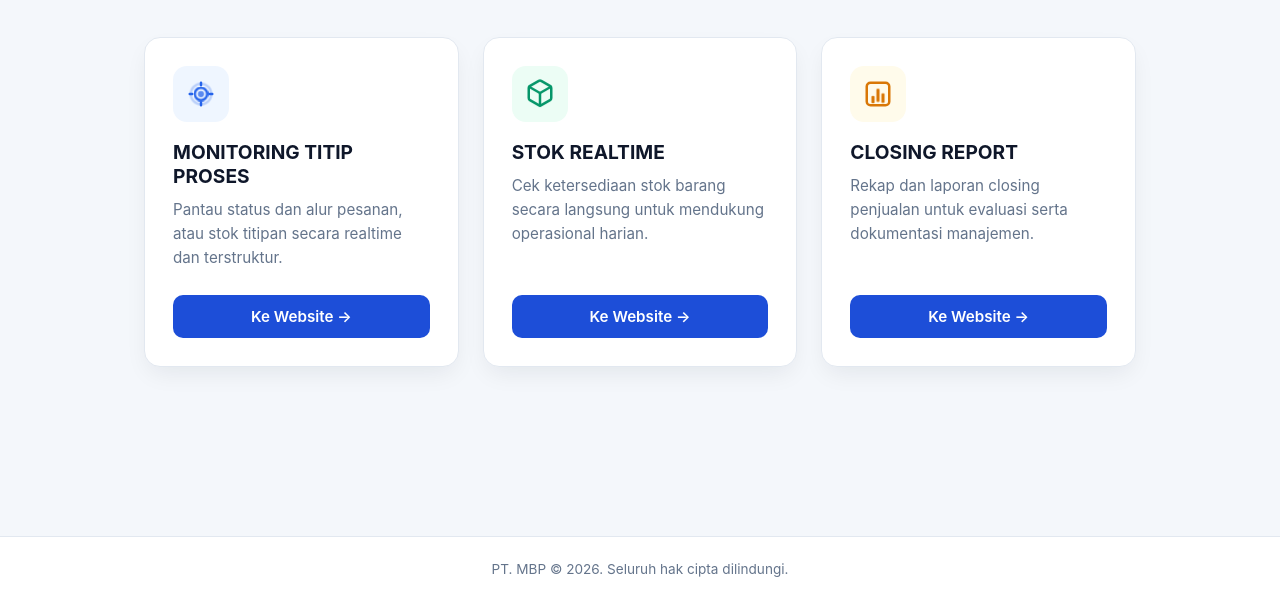
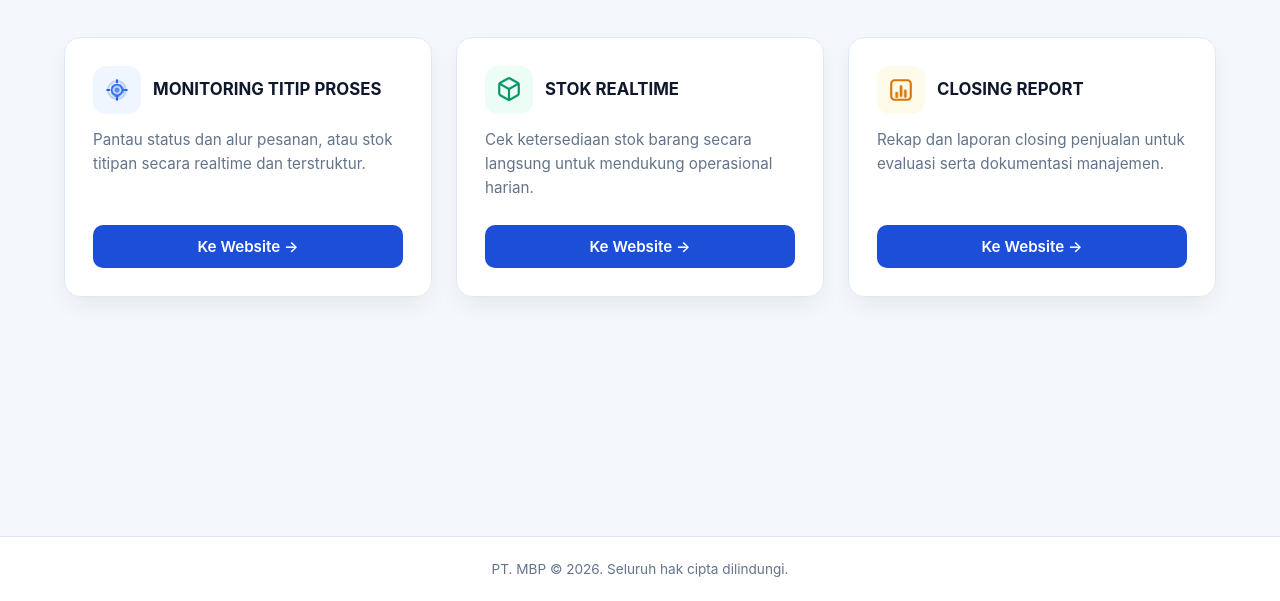
Before and after one commit to putradwi-dev/homepage, a plain HTML site: page index.html in a window 1280 px wide. Shown: the part 199-800 px from the top of the page. Drawn offline with Linux system fonts and the light colour scheme.

Commit message:
Update index.html

```diff
--- a/index.html
+++ b/index.html
@@ -5,8 +5,8 @@
 
   <!-- Open Graph / WhatsApp Preview Meta Tags -->
   <meta property="og:type" content="website">
-  <meta property="og:title" content="Portal Sistem Informasi">
-  <meta property="og:description" content="Pusat Akses Sistem Informasi">
+  <meta property="og:title" content="Portal Sistem Informasi PT. MBP">
+  <meta property="og:description" content="Pusat Akses Sistem Informasi PT. MBP">
   <meta property="og:image" content="https://raw.githubusercontent.com/putradwi-dev/homepage/main/preview.png">
   <meta property="og:image:type" content="image/png">
   <meta property="og:image:width" content="1200">
@@ -50,7 +50,7 @@
     }
 
     .header-inner {
-      max-width: 1040px;
+      max-width: 1200px;
       margin: 0 auto;
       display: flex;
       align-items: center;
@@ -81,7 +81,7 @@
 
     main {
       flex: 1;
-      max-width: 1040px;
+      max-width: 1200px;
       width: 100%;
       margin: 0 auto;
       padding: 48px 24px;
@@ -89,7 +89,7 @@
 
     .hero {
       text-align: center;
-      max-width: 640px;
+      max-width: 680px;
       margin: 0 auto 40px;
     }
 
@@ -108,8 +108,14 @@
 
     .grid {
       display: grid;
+      grid-template-columns: repeat(3, minmax(0, 1fr));
+      gap: 24px;
+    }
+
+    @media (max-width: 960px) {
+      .grid {
         grid-template-columns: repeat(auto-fit, minmax(280px, 1fr));
-      gap: 24px;
+      }
     }
 
     .card {
@@ -130,11 +136,19 @@
       border-color: #bfdbfe;
     }
 
+    /* Header Kartu (Ikon Sejajar Judul) */
+    .card-header {
+      display: flex;
+      align-items: center;
+      gap: 12px;
+      margin-bottom: 14px;
+    }
+
     /* Container & Tema Ikon Animasi */
     .card-icon {
-      width: 56px;
-      height: 56px;
-      border-radius: 14px;
+      width: 48px;
+      height: 48px;
+      border-radius: 13px;
       background: #eff6ff;
       color: var(--primary);
       display: flex;
@@ -142,7 +156,7 @@
       justify-content: center;
       font-weight: 700;
       font-size: 1.1rem;
-      margin-bottom: 18px;
+      flex-shrink: 0;
       transition: transform 0.3s ease;
     }
 
@@ -232,9 +246,10 @@
       50% { transform: scaleY(0.7); }
     }
 
-    .card h2 {
-      font-size: 1.2rem;
-      margin-bottom: 10px;
+    .card-header h2 {
+      font-size: 1.05rem;
+      line-height: 1.25;
+      margin-bottom: 0;
     }
 
     .card p {
@@ -290,8 +305,9 @@
     <section class="grid">
       <article class="card">
         <div>
+          <div class="card-header">
             <div class="card-icon icon-monitoring">
-            <svg width="30" height="30" viewBox="0 0 24 24" fill="none" stroke="currentColor" stroke-width="2" stroke-linecap="round" stroke-linejoin="round">
+              <svg width="26" height="26" viewBox="0 0 24 24" fill="none" stroke="currentColor" stroke-width="2" stroke-linecap="round" stroke-linejoin="round">
                 <circle class="radar-ring" cx="12" cy="12" r="9" stroke-opacity="0.35" />
                 <circle cx="12" cy="12" r="5" />
                 <circle class="radar-dot" cx="12" cy="12" r="1.5" fill="currentColor" />
@@ -299,6 +315,7 @@
               </svg>
             </div>
             <h2>MONITORING TITIP PROSES</h2>
+          </div>
           <p>Pantau status dan alur pesanan, atau stok titipan secara realtime dan terstruktur.</p>
         </div>
         <a class="btn" href="https://monitoringtitipproses.ptmbp.my.id/">
@@ -308,14 +325,16 @@
 
       <article class="card">
         <div>
+          <div class="card-header">
             <div class="card-icon icon-stok">
-            <svg class="box-float" width="30" height="30" viewBox="0 0 24 24" fill="none" stroke="currentColor" stroke-width="2" stroke-linecap="round" stroke-linejoin="round">
+              <svg class="box-float" width="26" height="26" viewBox="0 0 24 24" fill="none" stroke="currentColor" stroke-width="2" stroke-linecap="round" stroke-linejoin="round">
                 <path d="M21 8a2 2 0 0 0-1-1.73l-7-4a2 2 0 0 0-2 0l-7 4A2 2 0 0 0 3 8v8a2 2 0 0 0 1 1.73l7 4a2 2 0 0 0 2 0l7-4A2 2 0 0 0 21 16Z" />
                 <path d="m3.3 7 8.7 5 8.7-5" />
                 <path d="M12 22V12" />
               </svg>
             </div>
             <h2>STOK REALTIME</h2>
+          </div>
           <p>Cek ketersediaan stok barang secara langsung untuk mendukung operasional harian.</p>
         </div>
         <a class="btn" href="https://stokrealtime.ptmbp.my.id/">
@@ -325,8 +344,9 @@
 
       <article class="card">
         <div>
+          <div class="card-header">
             <div class="card-icon icon-closing">
-            <svg width="30" height="30" viewBox="0 0 24 24" fill="none" stroke="currentColor" stroke-width="2" stroke-linecap="round" stroke-linejoin="round">
+              <svg width="26" height="26" viewBox="0 0 24 24" fill="none" stroke="currentColor" stroke-width="2" stroke-linecap="round" stroke-linejoin="round">
                 <rect x="3" y="3" width="18" height="18" rx="3" />
                 <line class="bar-1" x1="8" y1="17" x2="8" y2="12" stroke-width="2.5" />
                 <line class="bar-2" x1="12" y1="17" x2="12" y2="8" stroke-width="2.5" />
@@ -334,6 +354,7 @@
               </svg>
             </div>
             <h2>CLOSING REPORT</h2>
+          </div>
           <p>Rekap dan laporan closing penjualan untuk evaluasi serta dokumentasi manajemen.</p>
         </div>
         <a class="btn" href="https://closingreport.ptmbp.my.id/">
```
Lines whose indentation alone changed are shown as unchanged.
